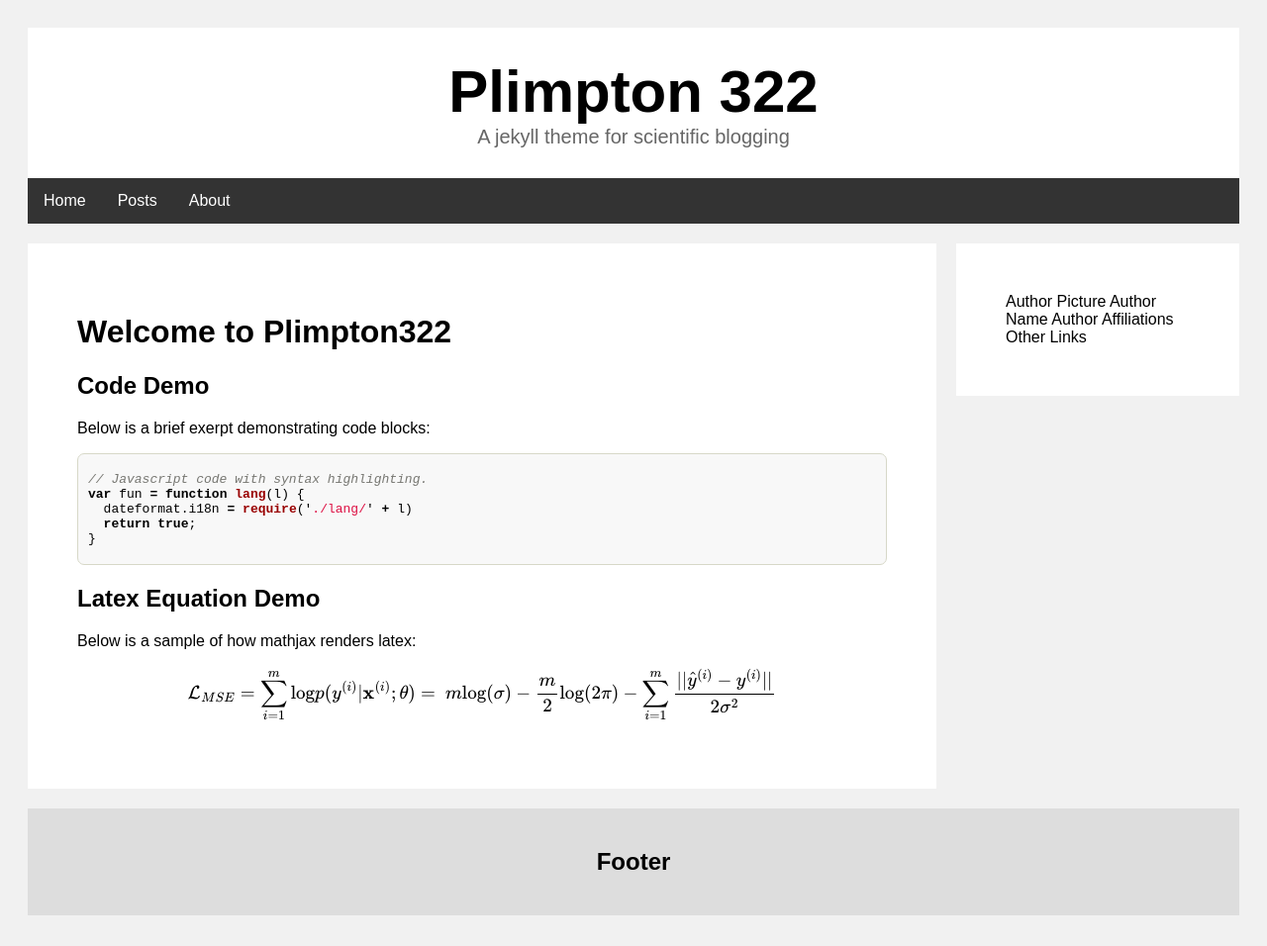
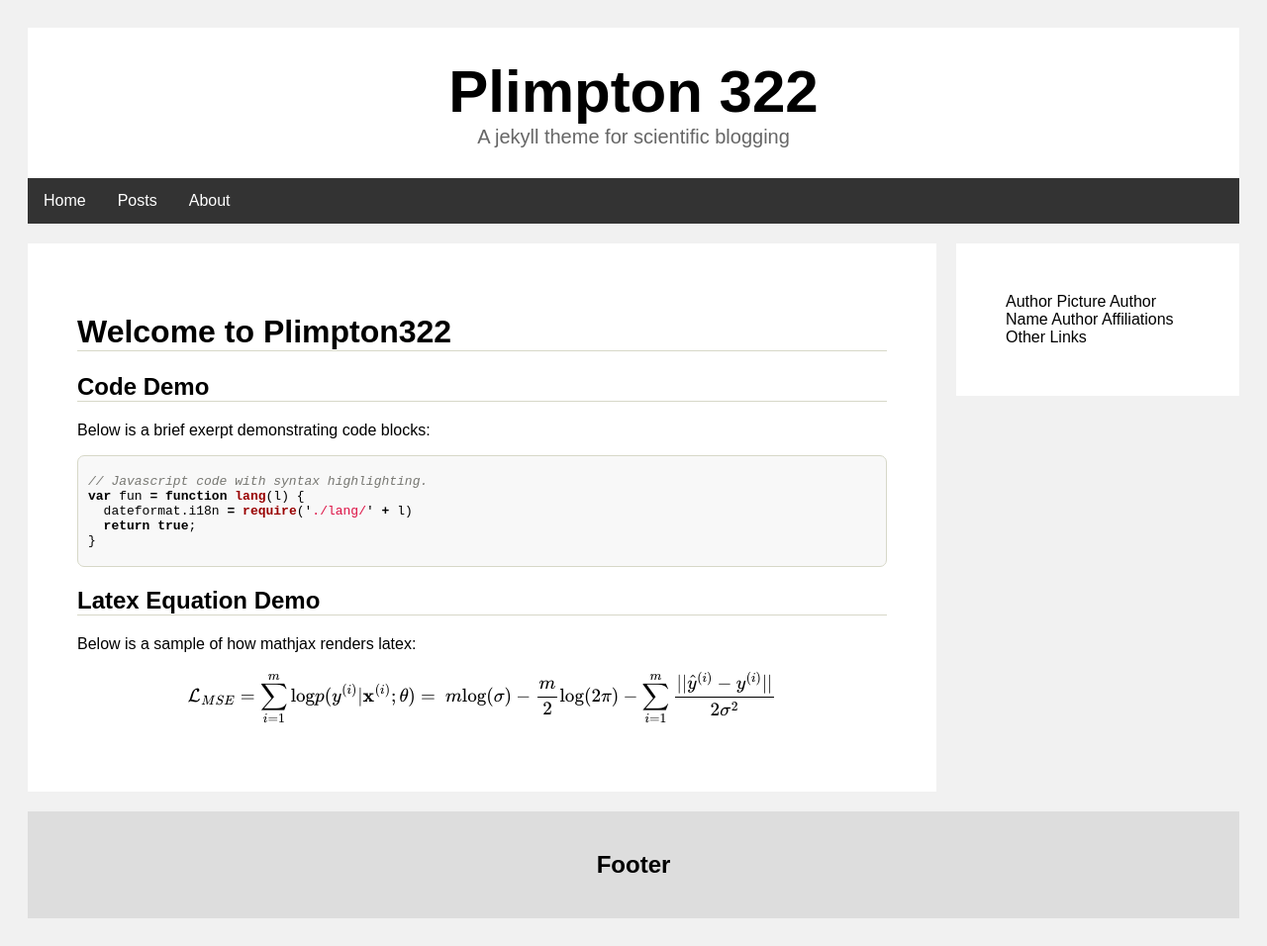
Before and after one commit to adrian-dalessandro/Plimpton322, a Jekyll site: the page built from index.md, in a window 1280 px wide. Shown: the whole page at 99% size. Built offline with Jekyll 4.4.1, drawn with Linux system fonts in a browser that asks for light colours; formulas are drawn with MathJax 3.

Commit message:
Update main.scss

```diff
--- a/_sass/main.scss
+++ b/_sass/main.scss
@@ -55,6 +55,10 @@ body {
    margin-top: 20px;
 }
 
+.card > h1, .card > h2 {
+  border-bottom: 1px solid #d7d8c8;
+}
+
 /* Clear floats after the columns */
 .row:after {
   content: "";
```
